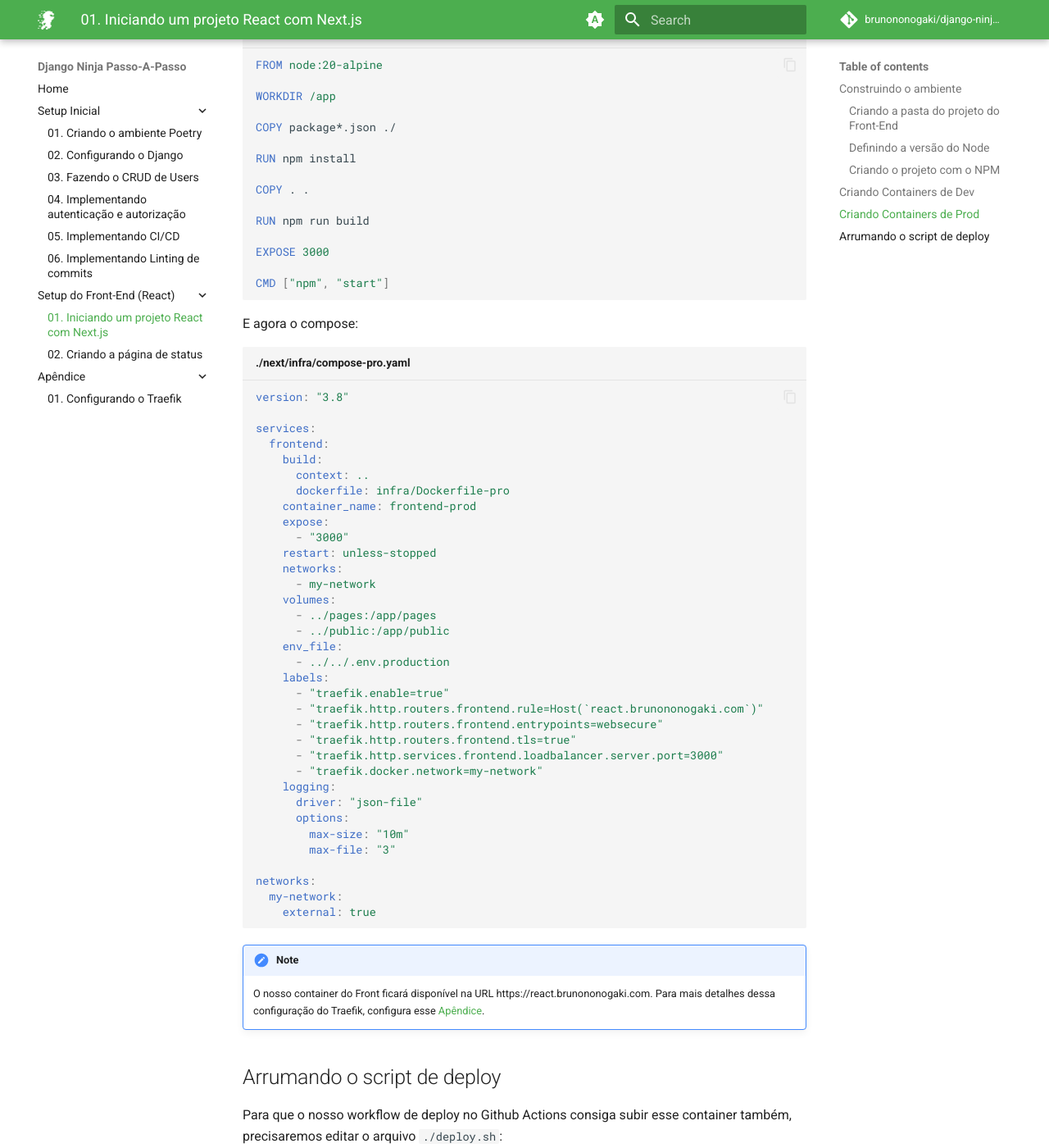
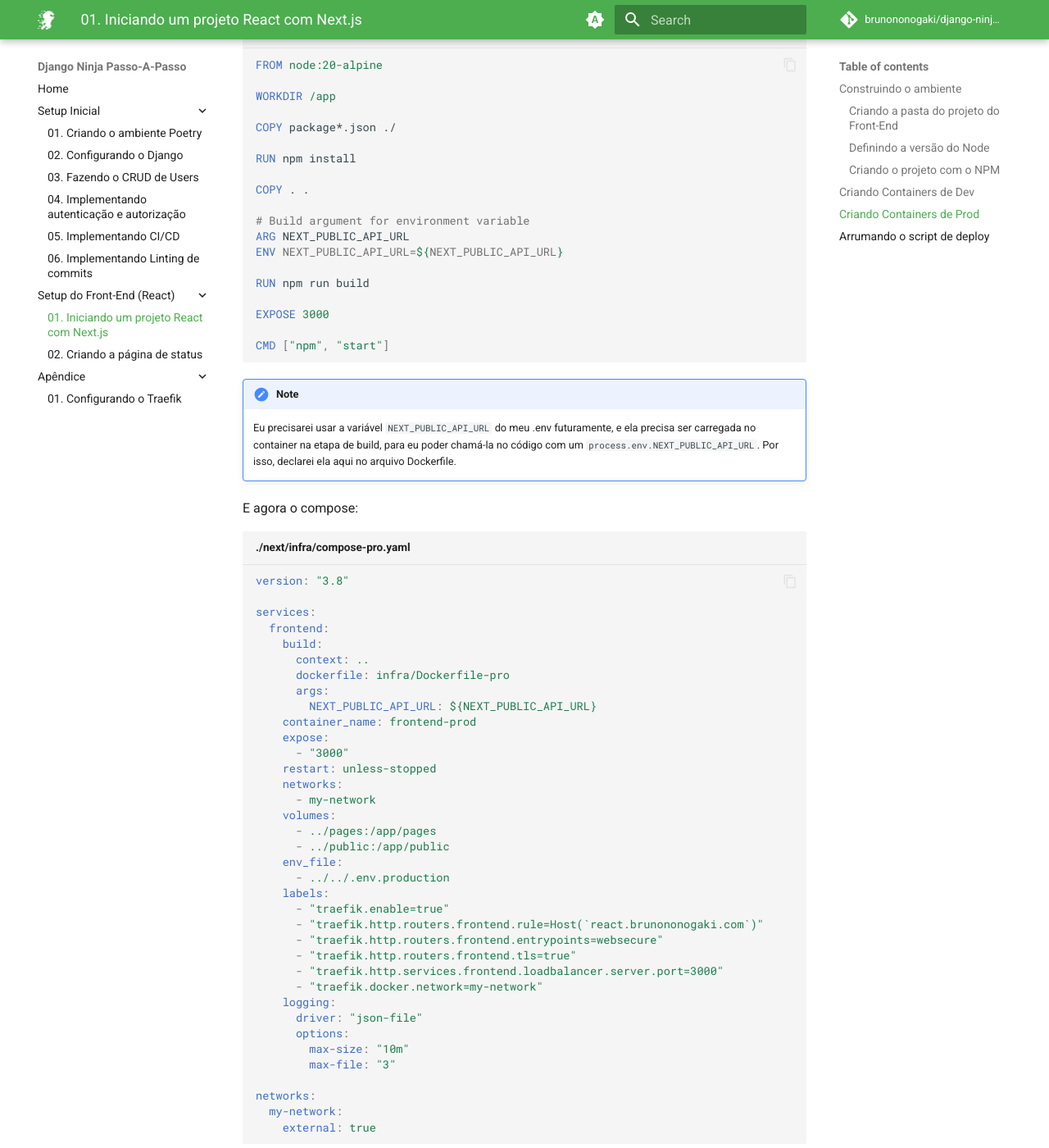
Before and after one commit to brunononogaki/django-ninja-boilerplate, an MkDocs documentation site: the page built from docs/docs/02_setup_front/01_Iniciando_React.md, in a window 1280 px wide and 1400 px high, scrolled down 4032 px. Shown: the whole window at 82% size. Built offline with MkDocs 1.6.1 and Material for MkDocs 9.7.7, drawn with Linux system fonts in a browser that asks for light colours; comment, search, counter and statistics services are not loaded; some of the changed text lies outside the part shown.

Commit message:
docs: fix build documentation

````diff
--- a/docs/docs/02_setup_front/01_Iniciando_React.md
+++ b/docs/docs/02_setup_front/01_Iniciando_React.md
@@ -102,7 +102,7 @@ Vamos criar um container no ambiente de dev para subir o front, e depois podemos
 
 Para o ambiente de `dev`, podemos subir o React com o `npm run dev`.
 
-Primeiro vamos criar um Dockerfile para _buildar_ uma imagem de Node com o React:
+Primeiro vamos criar um Dockerfile para _buildar_ uma imagem de Node com o React.
 
 ```Dockerfile title="./next/infra/Dockerfile-dev"
 FROM node:20-alpine
@@ -189,12 +189,21 @@ RUN npm install
 
 COPY . .
 
+# Build argument for environment variable
+ARG NEXT_PUBLIC_API_URL
+ENV NEXT_PUBLIC_API_URL=${NEXT_PUBLIC_API_URL}
+
 RUN npm run build
 
 EXPOSE 3000
 
 CMD ["npm", "start"]
 ```
+
+
+!!! note
+
+    Eu precisarei usar a variável `NEXT_PUBLIC_API_URL` do meu .env futuramente, e ela precisa ser carregada no container na etapa de build, para eu poder chamá-la no código com um `process.env.NEXT_PUBLIC_API_URL`. Por isso, declarei ela aqui no arquivo Dockerfile.
 
 E agora o compose:
 
@@ -206,6 +215,8 @@ services:
     build:
       context: ..
       dockerfile: infra/Dockerfile-pro
+      args:
+        NEXT_PUBLIC_API_URL: ${NEXT_PUBLIC_API_URL}
     container_name: frontend-prod
     expose:
       - "3000"
@@ -241,7 +252,13 @@ networks:
 
 ## Arrumando o script de deploy
 
-Para que o nosso workflow de deploy no Github Actions consiga subir esse container também, precisaremos editar o arquivo `./deploy.sh`:
+Para que o nosso workflow de deploy no Github Actions consiga subir esse container também, precisaremos editar o arquivo `./deploy.sh`.
+
+
+!!! note
+
+    Repare que agora nos comandos de docker compose, passamos também o parâmetro `--env-file`, para ele carregar o .env. Caso contrário, como o .env não está na mesma pasta do compose.yml, o docker compose não cosegue carregar as variáveis.
+
 
 ```shell title="./deploy.sh" hl_lines="10 31-33"
 #!/bin/bash
@@ -272,11 +289,11 @@ if [ "$1" = "up" ] || [ -z "$1" ]; then
 
   # Build and start backend containers
   echo "📦 Building and starting backend..."
-  docker compose --file infra/compose-pro.yaml --project-name django-ninja up -d --build
+  docker compose --env-file .env.production --file infra/compose-pro.yaml --project-name django-ninja up -d --build
 
   # Build and start frontend containers
   echo "📦 Building and starting frontend..."
-  docker compose --file next/infra/compose-pro.yaml --project-name django-ninja up -d --build
+  docker compose --env-file .env.production --file next/infra/compose-pro.yaml --project-name django-ninja up -d --build
 
   # Run migrations inside the web container
   WEB_CONTAINER=$(docker compose --file infra/compose-pro.yaml ps -q web)
@@ -294,3 +311,7 @@ fi
 echo "Usage: $0 [up|down]"
 exit 1
 ```
+
+!!! success
+
+    Feito! Agora o nosso front-end está disponível na produção, em https://react.brunononogaki.com
````
Also changed, not shown: docs/docs/01_setup_inicial/05_Implementando_CI_CD.md (+3 -3 lines).
